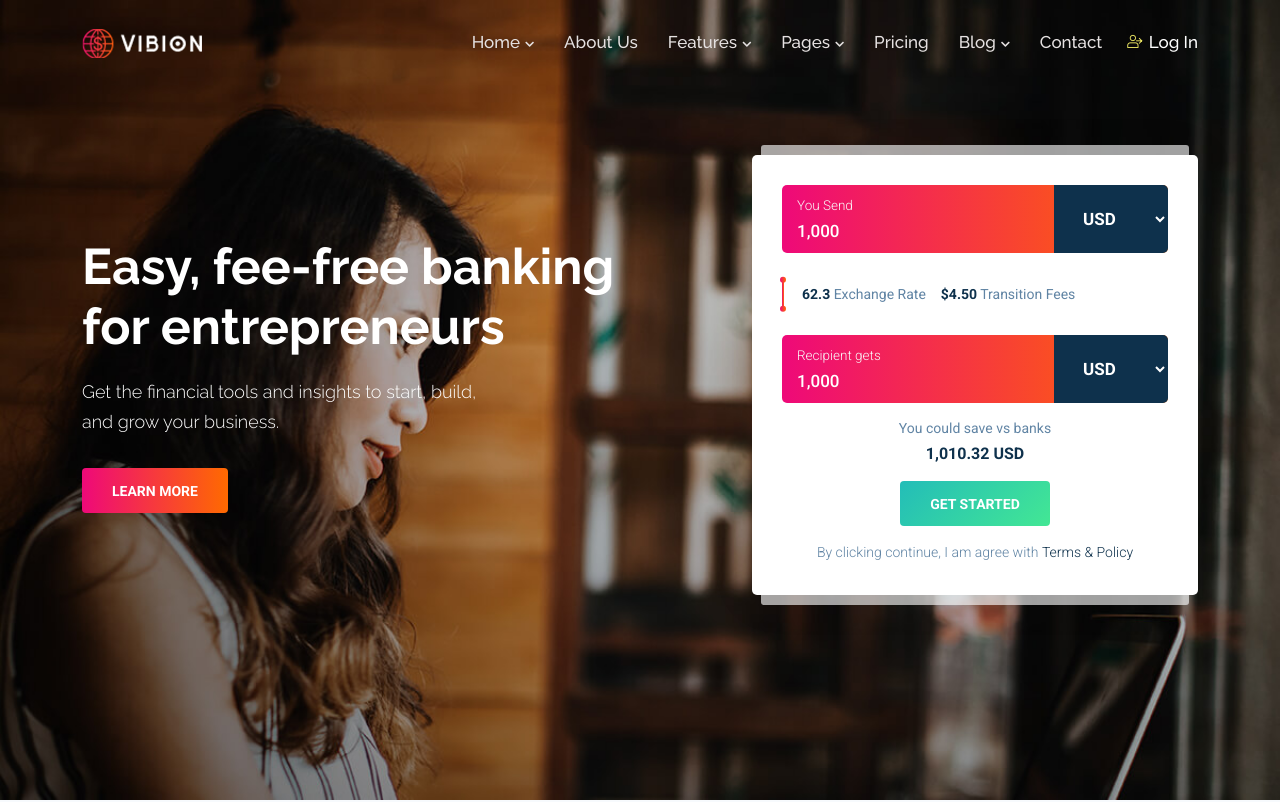
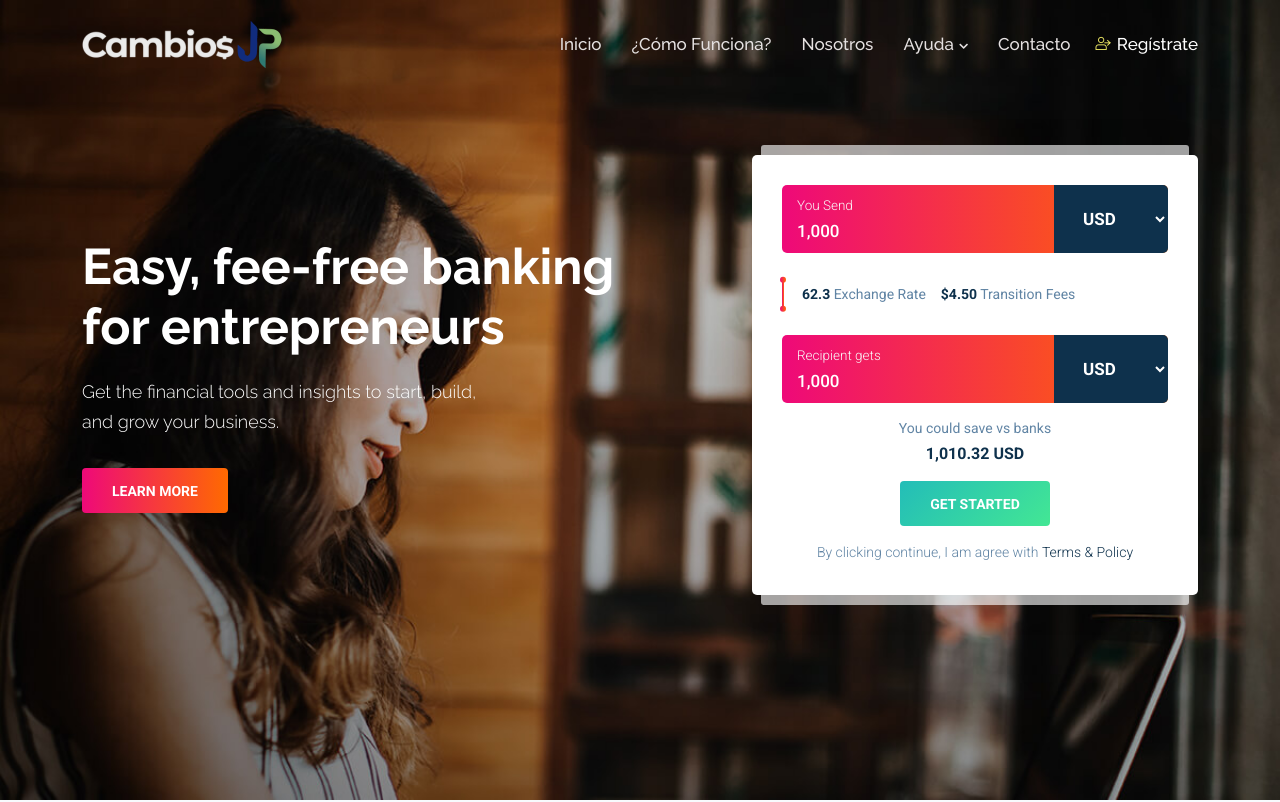
Before and after one commit to deep-skill/cambiosjp-web, a Vue app: page / in a window 1280 px wide. Shown: the top 802 px of the page. Built offline with nearby package versions, Linux system fonts and the light colour scheme.

Commit message:
Header section updated. We have final design, we need to update links

```diff
--- a/src/components/layout/Navbar.vue
+++ b/src/components/layout/Navbar.vue
@@ -4,8 +4,8 @@
             <div class="container">
                 <nav class="navbar navbar-expand-md navbar-light">
                     <router-link class="navbar-brand" to="/">
-                        <img src="../../assets/images/logo.png" alt="image">
-                        <img src="../../assets/images/black-logo.png" alt="image">
+                        <img src="../../assets/images/cambiosjp-logo.png" alt="image">
+                        <img src="../../assets/images/black-cambiosjp-logo.png" alt="image">
                     </router-link>
 
                     <div
@@ -23,145 +23,48 @@
                         <ul class="navbar-nav ml-auto">
                             <li class="nav-item">
                                 <a href="#" class="nav-link">
-                                    Home <i class="fas fa-chevron-down"></i>
+                                    Inicio
                                 </a>
+                            </li>
+                            <li class="nav-item">
+                                <router-link to="/about-us" class="nav-link">
+                                    ¿Cómo funciona?
+                                </router-link>
+                            </li>
+                            <li class="nav-item">
+                                <router-link to="/about-us" class="nav-link">
+                                    Nosotros
+                                </router-link>
+                            </li>
+                            <li class="nav-item">
+                                <a href="#" class="nav-link">
+                                    Ayuda <i class="fas fa-chevron-down"></i>
+                                </a>
+
                                 <ul class="dropdown-menu">
                                     <li class="nav-item">
-                                        <router-link to="/" class="nav-link">
-                                            Banking & Payment Processing
+                                        <router-link to="/faq" class="nav-link">
+                                            Preguntas frecuentes
+                                        </router-link>
+                                    </li>
+                                    <!--<li class="nav-item">
+                                        <router-link to="/error" class="nav-link">
+                                            Error Page
+                                        </router-link>
+                                    </li>-->
+                                    <li class="nav-item">
+                                        <router-link to="/terms-condition" class="nav-link">
+                                            Términos y condiciones
                                         </router-link>
                                     </li>
                                     <li class="nav-item">
-                                        <router-link to="/loan-providers" class="nav-link">
-                                            Loan Providers
-                                        </router-link>
-                                    </li>
-                                    <li class="nav-item">
-                                        <router-link to="/digital-banking" class="nav-link">
-                                            Digital Banking
-                                        </router-link>
-                                    </li>
-                                    <li class="nav-item">
-                                        <router-link to="/financial-services" class="nav-link">
-                                            Financial Service Provider
-                                        </router-link>
-                                    </li>
-                                    <li class="nav-item">
-                                        <router-link to="/bankers-entrepreneurs" class="nav-link">
-                                            Bankers & Entrepreneurs
-                                        </router-link>
-                                    </li>
-                                    <li class="nav-item">
-                                        <router-link to="/social-finance" class="nav-link">
-                                            Social Finance Agency
-                                        </router-link>
-                                    </li>
-                                    <li class="nav-item">
-                                        <router-link to="/currency-transfer" class="nav-link">
-                                            Currency Transfer Provider
+                                        <router-link to="/privacy-policy" class="nav-link">
+                                            Políticas de privacidad
                                         </router-link>
                                     </li>
                                 </ul>
                             </li>
-                            <li class="nav-item">
-                                <router-link to="/about-us" class="nav-link">
-                                    About Us
-                                </router-link>
-                            </li>
-                            <li class="nav-item">
-                                <a href="#" class="nav-link">
-                                    Features <i class="fas fa-chevron-down"></i>
-                                </a>
-                                <ul class="dropdown-menu">
-                                    <li class="nav-item">
-                                        <router-link to="/features-1" class="nav-link">
-                                            Features Style One
-                                        </router-link>
-                                    </li>
-                                    <li class="nav-item">
-                                        <router-link to="/features-2" class="nav-link">
-                                            Features Style Two
-                                        </router-link>
-                                    </li>
-                                </ul>
-                            </li>
-
-                            <li class="nav-item">
-                                <a href="#" class="nav-link">
-                                    Pages <i class="fas fa-chevron-down"></i>
-                                </a>
-
-                                <ul class="dropdown-menu">
-                                    <li class="nav-item">
-                                        <router-link to="/about-us" class="nav-link">
-                                            About Us
-                                        </router-link>
-                                    </li>
-                                    <li class="nav-item">
-                                        <a href="#" class="nav-link">
-                                            Features <i class="fas fa-chevron-down"></i>
-                                        </a>
-                                        <ul class="dropdown-menu">
-                                            <li class="nav-item">
-                                                <router-link to="/features-1" class="nav-link">
-                                                    Features Style One
-                                                </router-link>
-                                            </li>
-                                            <li class="nav-item">
-                                                <router-link to="/features-2" class="nav-link">
-                                                    Features Style Two
-                                                </router-link>
-                                            </li>
-                                        </ul>
-                                    </li>
-                                    <li class="nav-item">
-                                        <router-link to="/team" class="nav-link">
-                                            Team
-                                        </router-link>
-                                    </li>
-                                    <li class="nav-item">
-                                        <router-link to="/pricing" class="nav-link">
-                                            Pricing
-                                        </router-link>
-                                    </li>
-                                    <li class="nav-item">
-                                        <router-link to="/login" class="nav-link">
-                                            Login
-                                        </router-link>
-                                    </li>
-                                    <li class="nav-item">
-                                        <router-link to="/register" class="nav-link">
-                                            Register
-                                        </router-link>
-                                    </li>
-                                    <li class="nav-item">
-                                        <router-link to="/faq" class="nav-link">
-                                            FAQ
-                                        </router-link>
-                                    </li>
-                                    <li class="nav-item">
-                                        <router-link to="/error" class="nav-link">
-                                            Error Page
-                                        </router-link>
-                                    </li>
-                                    <li class="nav-item">
-                                        <router-link to="/terms-condition" class="nav-link">
-                                            Terms & Conditions
-                                        </router-link>
-                                    </li>
-                                    <li class="nav-item">
-                                        <router-link to="/privacy-policy" class="nav-link">
-                                            Privacy Policy
-                                        </router-link>
-                                    </li>
-                                </ul>
-                            </li>
-                            <li class="nav-item">
-                                <router-link to="/pricing" class="nav-link">
-                                    Pricing
-                                </router-link>
-                            </li>
-                            <li class="nav-item">
+                            <!--<li class="nav-item">
                                 <a href="#" class="nav-link">
                                     Blog <i class="fas fa-chevron-down"></i>
                                 </a>
@@ -182,18 +85,18 @@
                                         </router-link>
                                     </li>
                                 </ul>
-                            </li>
+                            </li>-->
                             <li class="nav-item">
                                 <router-link to="/contact" class="nav-link">
-                                    Contact
+                                    Contacto
                                 </router-link>
                             </li>
                         </ul>
                     </div>
                     <div class="others-options">
-                        <router-link to="/login" class="login-btn">
-                            <i class="flaticon-user"></i> Log In
-                        </router-link>
+			<a href="#" class="login-btn">
+		    	    <i class="flaticon-user"></i> Regístrate
+			</a>
                     </div>
                 </nav>
             </div>
```
Also changed, not shown: src/assets/images/black-cambiosjp-logo.png (added), src/assets/images/cambiosjp-logo.png (added).
